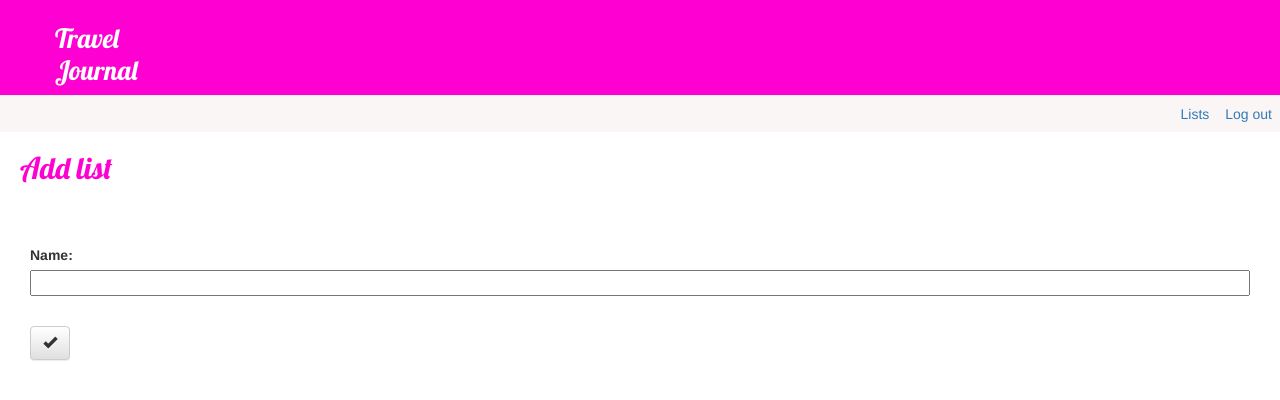
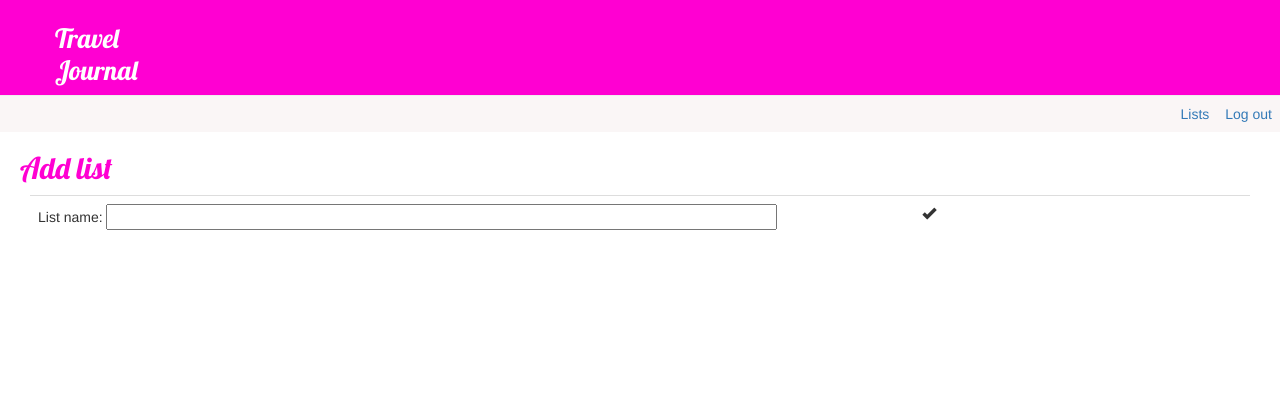
Before and after one commit to jsemeniuk/travels-app, a Django app: page /list/new in a window 1280 px wide. Shown: the top 400 px of the page. Run offline with Django 4.2, Linux system fonts and the light colour scheme; the visitor is signed in with stand-in values (Sample User, id 1); parts of the project's set-up code (start-up, migrations or seed data) failed here and were passed over; some libraries are stand-ins or nearby versions.

Commit message:
Change styling of lists pages

```diff
--- a/travels_app/functional_tests/test_lists.py
+++ b/travels_app/functional_tests/test_lists.py
@@ -32,7 +32,7 @@ class AddEditListsTest(FunctionalTest):
         list_name = self.browser.find_element_by_id('id_name')
         list_name.send_keys('New list test')
 
-        save_button = self.browser.find_element_by_css_selector('.save')
+        save_button = self.browser.find_element_by_css_selector('.save-button')
         save_button.click()
 
         list_name = self.browser.find_element_by_css_selector('.header h2')
@@ -94,7 +94,7 @@ class AddEditListsTest(FunctionalTest):
         list_name = self.browser.find_element_by_id('id_name')
         list_name.send_keys('New list for place')
 
-        save_button = self.browser.find_element_by_css_selector('.save')
+        save_button = self.browser.find_element_by_css_selector('.save-button')
         save_button.click()
 
         list_name = self.browser.find_element_by_css_selector('.header h2')
--- a/travels_app/lists/templates/lists/list_edit.html
+++ b/travels_app/lists/templates/lists/list_edit.html
@@ -8,13 +8,13 @@
     <a href="{% url 'edit_list_name' pk=list.pk %}" class="button edit-button"><span class="glyphicon glyphicon-pencil"></span></a>
     <a href="{% url 'delete_list' pk=list.pk  %}" class="button delete-button"><span class="glyphicon glyphicon-minus"></span></a>
 </div>
-<div class="place">
+<div class="list">
     <table id="id_list_table" class="table">
         {% for item in items %}
             {% if form_edit and item == edit_item %}
             <tr>
                 <form method="POST" class="post-form">
-                    <td>{{ form_edit.item_done}} {{ form_edit.name}}</td>
+                    <td>{{ form_edit.item_done }} {{ form_edit.name}}</td>
                     {% csrf_token %}
                     <td><button type="submit" name="edit-button" class="button save-button"><span class="glyphicon glyphicon-ok"></span></button></td>
                 </form>
--- a/travels_app/lists/templates/lists/list_new.html
+++ b/travels_app/lists/templates/lists/list_new.html
@@ -5,9 +5,15 @@
 <div class="header">
     <h2>Add list</h2>
 </div>
-<form method="POST" class="post-form">{% csrf_token %}
-    {{ form.as_p }}
-    <br>
-    <button type="submit" class="save btn btn-default"><span class="glyphicon glyphicon-ok"></span></button>
-</form>
+<div class="list">
+<table id="id_new_list_table" class="table">
+    <tr>
+        <form method="POST" class="post-form">
+            {% csrf_token %}
+            <td>List name: {{ form.name}}</td>
+            <td><button type="submit" name="save-button" class="button save-button"><span class="glyphicon glyphicon-ok"></span></button></td>
+        </form>
+    </tr>
+</table>
+</div>
 {% endblock %}
--- a/travels_app/lists/templates/lists/lists_all.html
+++ b/travels_app/lists/templates/lists/lists_all.html
@@ -6,7 +6,7 @@
     <h2>All lists</h2>
     <a href="{% url 'list_new' %}" class="button back-button"><span class="glyphicon glyphicon-plus"></span></a>
 </div>
-<div class="place">
+<div class="list">
 {% if not lists %}
     <p>No lists found</p>
 {% else %}
--- a/travels_app/static/css/base.css
+++ b/travels_app/static/css/base.css
@@ -76,7 +76,7 @@ form {
     float: left;
 }
 
-.place {
+.place, .list{
     margin-left: 30px;
     margin-right: 30px;
 }
@@ -103,3 +103,11 @@ ul {
     border: none;
     background: none;
   }
+
+  #id_new_list_table td:nth-child(3){
+    width: 70%
+  }
+
+  #id_new_list_table  #id_name, #id_list_table #id_name{
+    width: 80%
+  }
```
